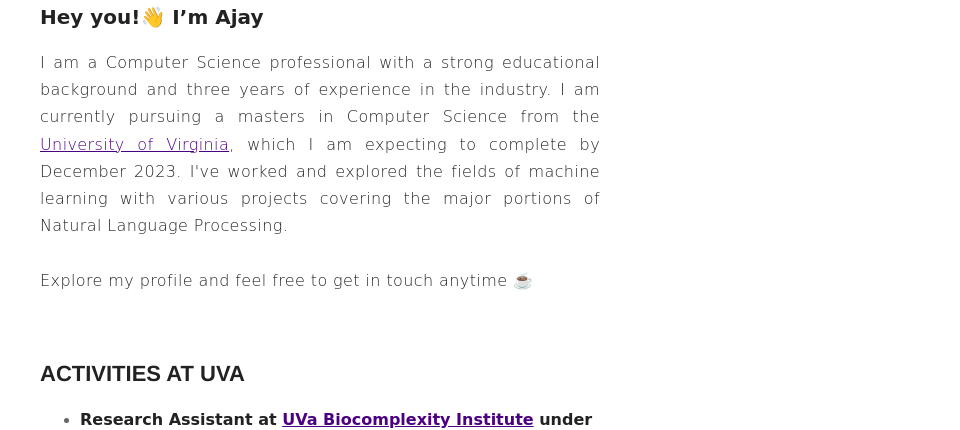
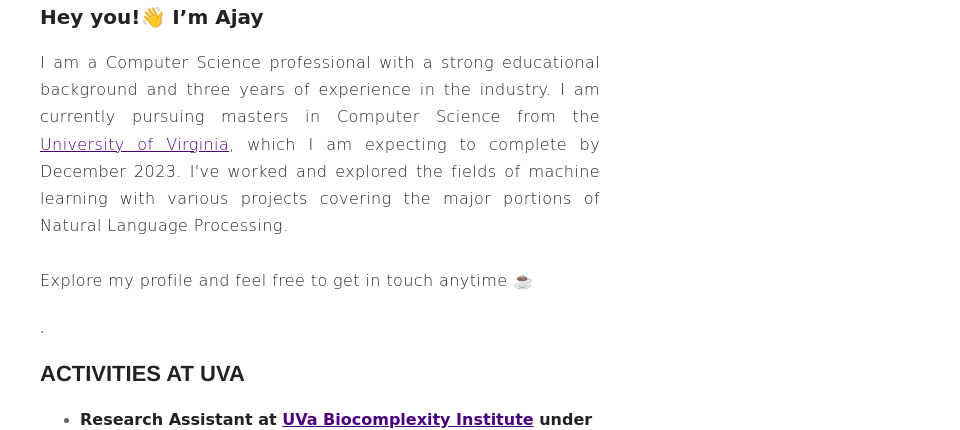
Before and after one commit to ajs997/ajs997.github.io, a Jekyll site: the page built from about.md, in a window 1280 px wide and 900 px high. Shown: the part 166-596 px from the top of the window, without its empty margins (320-1280 px from the left). Built offline with Jekyll 4.4.1, drawn with Linux system fonts in a browser that asks for light colours.

Commit message:
minor change

```diff
--- a/about.md
+++ b/about.md
@@ -8,10 +8,10 @@ layout: page
 <p><h3 style="color: #222;font-family: Comic Sans MS;">Hey you!<span>&#128075;</span> I’m Ajay</h3></p>
 
 <p style="color: #222;font-family: Comic Sans MS; text-align: justify;">I am a Computer Science professional with a strong educational background and
-    three years of experience in the industry. I am currently pursuing a masters in Computer Science from the
+    three years of experience in the industry. I am currently pursuing masters in Computer Science from the
     <a href="https://engineering.virginia.edu/departments/computer-science">University of Virginia</a>, which I am expecting to complete by December 2023.  I've worked and explored the fields of machine learning with various projects covering the
 major portions of Natural Language Processing. <br><br>Explore my profile and feel free
-to get in touch anytime <span>&#9749;</span></p><br>
+to get in touch anytime <span>&#9749;</span></p>.<br>
 
 <h2>ACTIVITIES AT UVA</h2>
 <ul class="skill-list">
```
